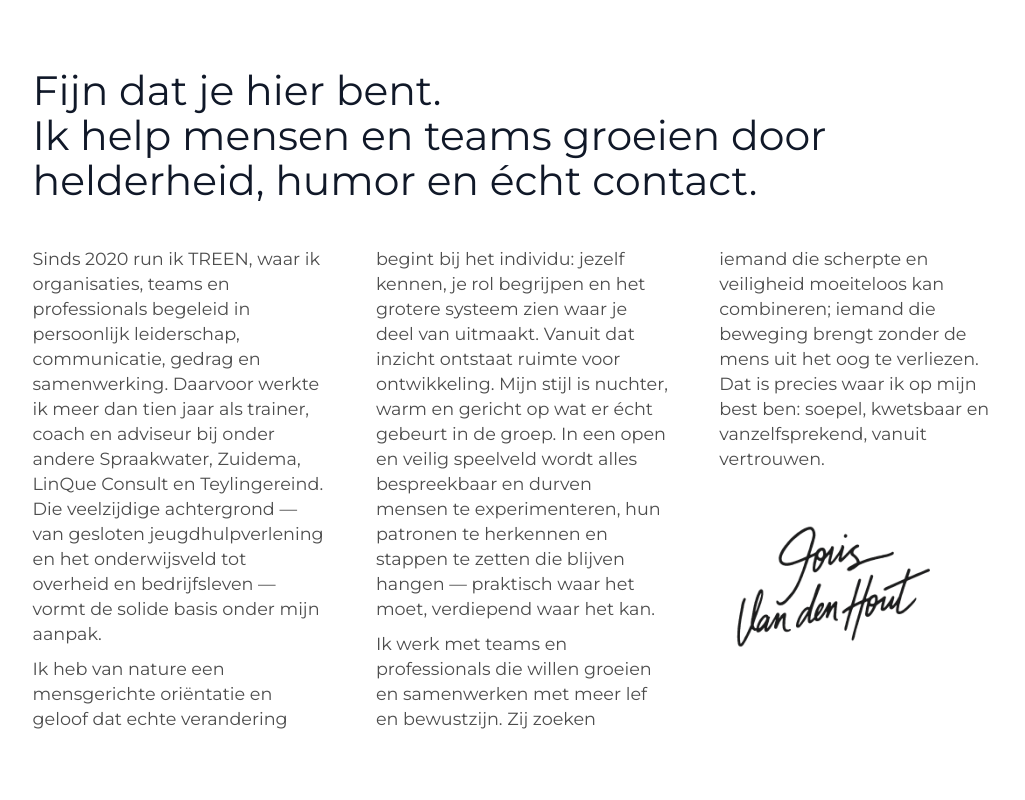
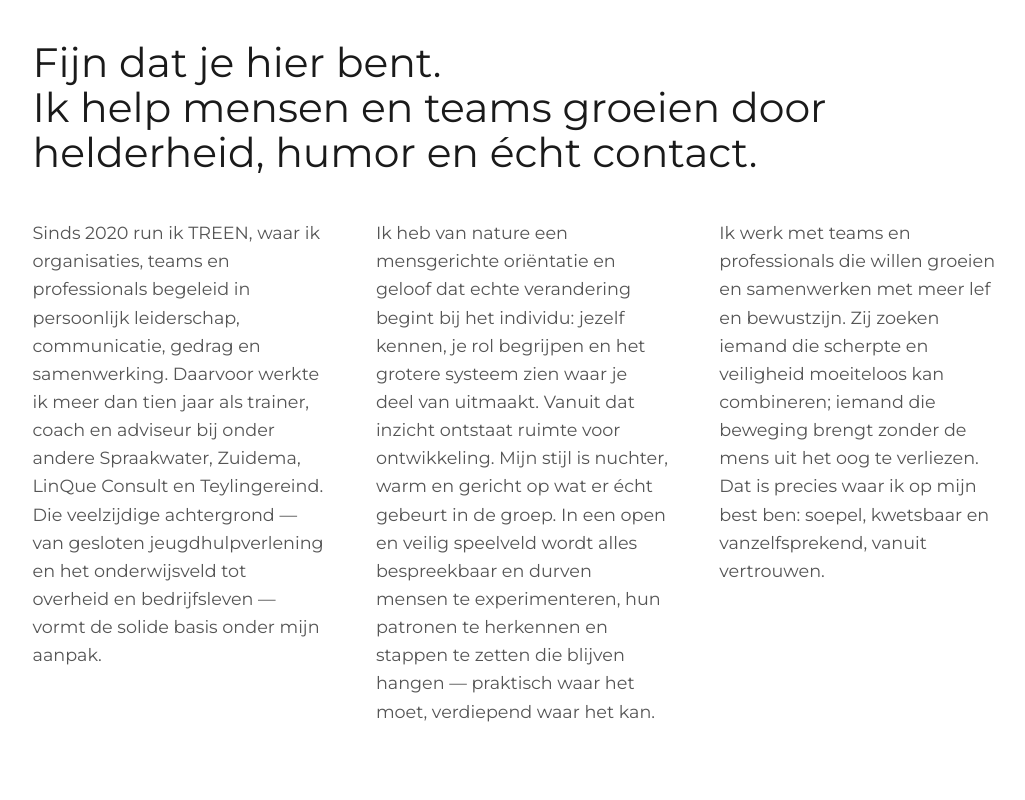
Before and after one commit to jonassmets/treen, a Next.js app: page / in a window 1280 px wide. Shown: the top 800 px of the page, without its empty margins (118-1143 px from the left). Built offline with nearby package versions, Linux system fonts and the light colour scheme.

Commit message:
refactor: Switch hero columns to CSS Grid, refine hero text styles, and improve mobile layout.

```diff
--- a/app/globals.css
+++ b/app/globals.css
@@ -127,11 +127,12 @@ body {
 }
 
 .hero-title {
-  font-size: clamp(3rem, 5vw, 70px);
+  font-size: clamp(42px, 5vw, 70px);
   line-height: 1.1;
   margin-bottom: clamp(1.8rem, 3vh, 3.2rem);
   text-align: left;
   font-weight: 400;
+  color: #1a1a1a;
 }
 
 .hero-section,
@@ -147,16 +148,17 @@ body {
 }
 
 .hero-columns {
-  column-count: 3;
-  column-gap: clamp(32px, 4vw, 60px);
-  column-fill: balance;
+  display: grid;
+  grid-template-columns: repeat(3, 1fr);
+  gap: clamp(32px, 4vw, 60px);
+  align-items: start;
 }
 
 .hero-paragraph {
   font-size: clamp(1.1rem, 1.8vw, 20px);
   line-height: 1.6;
-  color: #4d4d4d;
-  margin-bottom: clamp(16px, 2vh, 24px);
+  color: #555555;
+  margin-bottom: 0;
 }
 
 .hero-paragraph:last-child {
@@ -164,8 +166,7 @@ body {
 }
 
 .signature-stack {
-  margin-top: 0;
-  break-inside: avoid-column;
+  margin-top: clamp(40px, 5vh, 60px);
 }
 
 .hero-grid p {
@@ -238,8 +239,8 @@ body {
 
   .hero-paragraph {
     font-size: clamp(1.1rem, 1.2vw, 1.3rem);
-    line-height: 1.42;
-    margin-bottom: clamp(10px, 1.2vh, 14px);
+    line-height: 1.6;
+    margin-bottom: 0;
   }
 
   .mobile-signature {
@@ -267,6 +268,17 @@ body {
 }
 
 @media (max-width: 768px) {
+  .hero-columns {
+    grid-template-columns: 1fr;
+    gap: 24px;
+  }
+
+  .hero-title {
+    font-size: 42px;
+    /* Force larger size on mobile */
+    line-height: 1.1;
+  }
+
   :root {
     --mobile-side-padding: 10px;
   }
```
